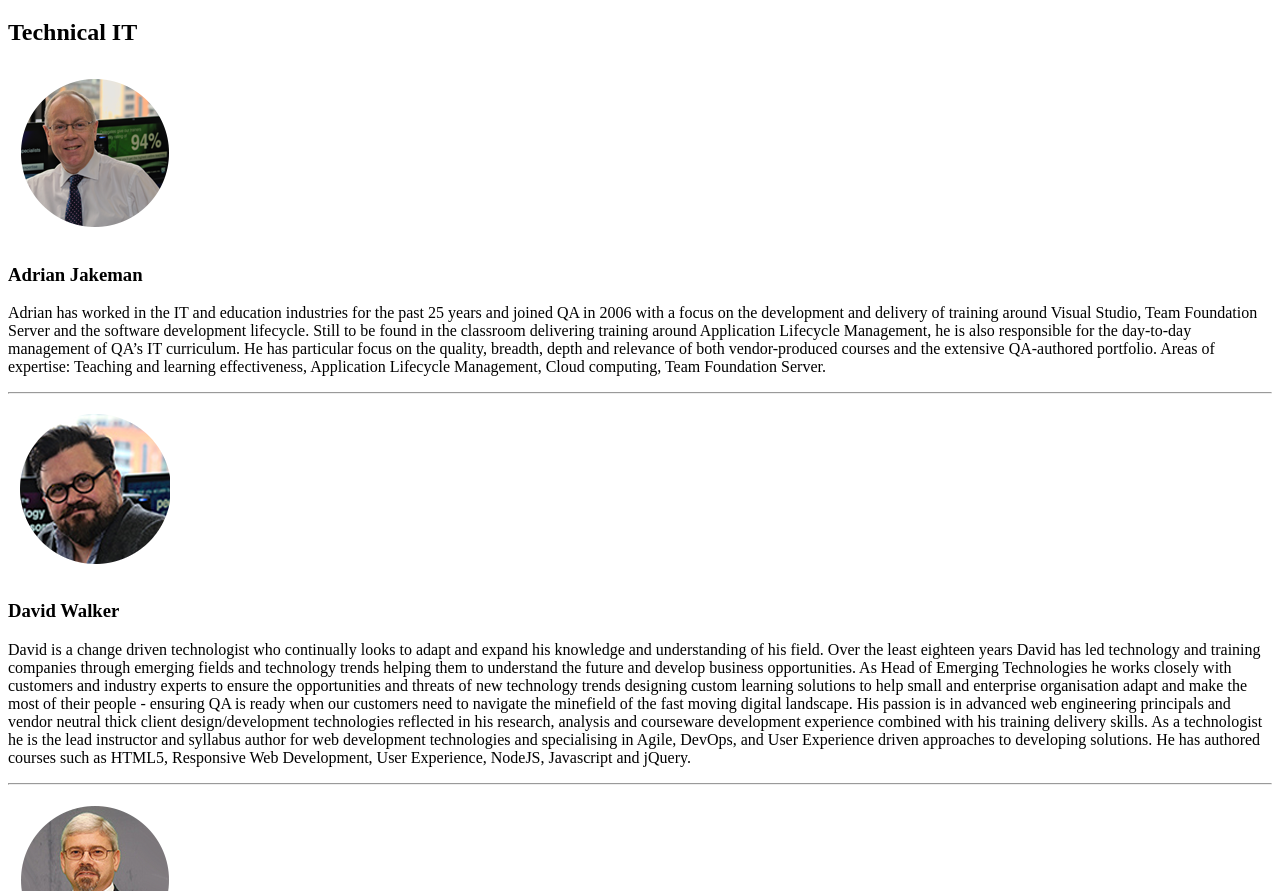
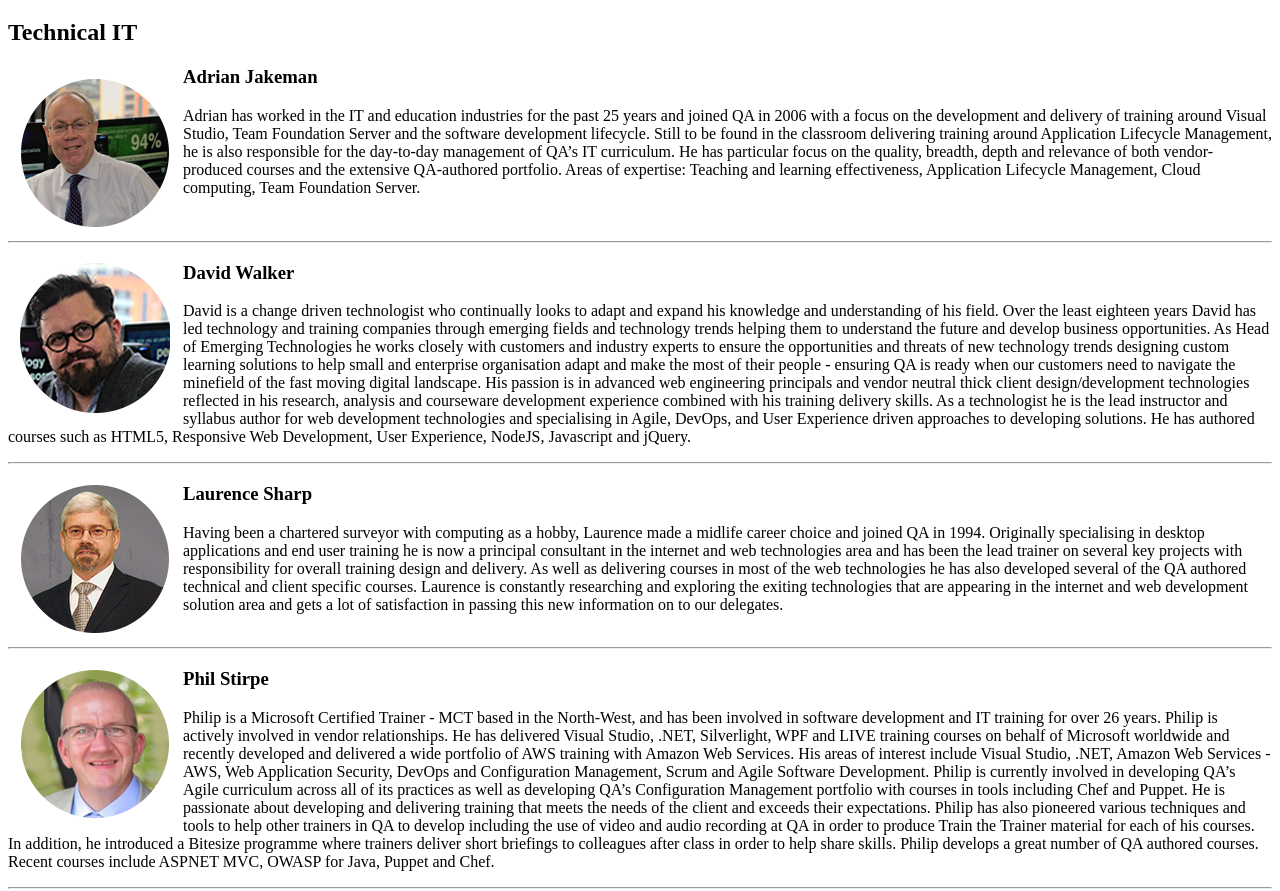
Before and after one commit to aname4405/html-exercise, a plain HTML site: page team.html in a window 1280 px wide. Shown: the part 61-952 px from the top of the page. Drawn offline with Linux system fonts and the light colour scheme.

Commit message:
added float and clear to style images

```diff
--- a/team.html
+++ b/team.html
@@ -7,24 +7,24 @@
         <h1>Meet the Team</h1>
         <h2>Technical IT</h2>
 
-        <img src="images/Adrian.png" alt="Photo of Adrian wearing a shirt and tie and glasses">
+        <img src="images/Adrian.png" alt="Photo of Adrian wearing a shirt and tie and glasses" style=float:left>
         <h3>Adrian Jakeman</h3>
         <p>Adrian has worked in the IT and education industries for the past 25 years and joined QA in 2006 with a focus on the development and delivery of training around Visual Studio, Team Foundation Server and the software development lifecycle. Still to be found in the classroom delivering training around Application Lifecycle Management, he is also responsible for the day-to-day management of QA’s IT curriculum. He has particular focus on the quality, breadth, depth and relevance of both vendor-produced courses and the extensive QA-authored portfolio. Areas of expertise: Teaching and learning effectiveness, Application Lifecycle Management, Cloud computing, Team Foundation Server.</p>
-        <hr>
+        <hr style="clear:left">
 
-        <img src="images/Dave.png" alt="Photo of Dave wearing glasses with a dark beard">
+        <img src="images/Dave.png" alt="Photo of Dave wearing glasses with a dark beard" style=float:left>
         <h3>David Walker</h3>
         <p>David is a change driven technologist who continually looks to adapt and expand his knowledge and understanding of his field. Over the least eighteen years David has led technology and training companies through emerging fields and technology trends helping them to understand the future and develop business opportunities. As Head of Emerging Technologies he works closely with customers and industry experts to ensure the opportunities and threats of new technology trends designing custom learning solutions to help small and enterprise organisation adapt and make the most of their people - ensuring QA is ready when our customers need to navigate the minefield of the fast moving digital landscape. His passion is in advanced web engineering principals and vendor neutral thick client design/development technologies reflected in his research, analysis and courseware development experience combined with his training delivery skills. As a technologist he is the lead instructor and syllabus author for web development technologies and specialising in Agile, DevOps, and User Experience driven approaches to developing solutions. He has authored courses such as HTML5, Responsive Web Development, User Experience, NodeJS, Javascript and jQuery.</p>
-        <hr>
+        <hr style="clear:left">
 
-        <img src="images/Laurence.png" alt="Photo of Laurence in a suit with tie wearing glasses">
+        <img src="images/Laurence.png" alt="Photo of Laurence in a suit with tie wearing glasses" style=float:left>
         <h3>Laurence Sharp</h3>
         <p>Having been a chartered surveyor with computing as a hobby, Laurence made a midlife career choice and joined QA in 1994. Originally specialising in desktop applications and end user training he is now a principal consultant in the internet and web technologies area and has been the lead trainer on several key projects with responsibility for overall training design and delivery. As well as delivering courses in most of the web technologies he has also developed several of the QA authored technical and client specific courses. Laurence is constantly researching and exploring the exiting technologies that are appearing in the internet and web development solution area and gets a lot of satisfaction in passing this new information on to our delegates.</p>
-        <hr>
+        <hr style="clear:left">
 
-        <img src="images/Phil.png" alt="Photo of Phil in a suite wearing glasses and smiling">
+        <img src="images/Phil.png" alt="Photo of Phil in a suite wearing glasses and smiling" style=float:left>
         <h3>Phil Stirpe</h3>
         <p>Philip is a Microsoft Certified Trainer - MCT based in the North-West, and has been involved in software development and IT training for over 26 years. Philip is actively involved in vendor relationships. He has delivered Visual Studio, .NET, Silverlight, WPF and LIVE training courses on behalf of Microsoft worldwide and recently developed and delivered a wide portfolio of AWS training with Amazon Web Services. His areas of interest include Visual Studio, .NET, Amazon Web Services - AWS, Web Application Security, DevOps and Configuration Management, Scrum and Agile Software Development. Philip is currently involved in developing QA’s Agile curriculum across all of its practices as well as developing QA’s Configuration Management portfolio with courses in tools including Chef and Puppet. He is passionate about developing and delivering training that meets the needs of the client and exceeds their expectations. Philip has also pioneered various techniques and tools to help other trainers in QA to develop including the use of video and audio recording at QA in order to produce Train the Trainer material for each of his courses. In addition, he introduced a Bitesize programme where trainers deliver short briefings to colleagues after class in order to help share skills. Philip develops a great number of QA authored courses. Recent courses include ASPNET MVC, OWASP for Java, Puppet and Chef.</p>
-        <hr>
+        <hr style="clear:left">
         </body>
 </html>
```
